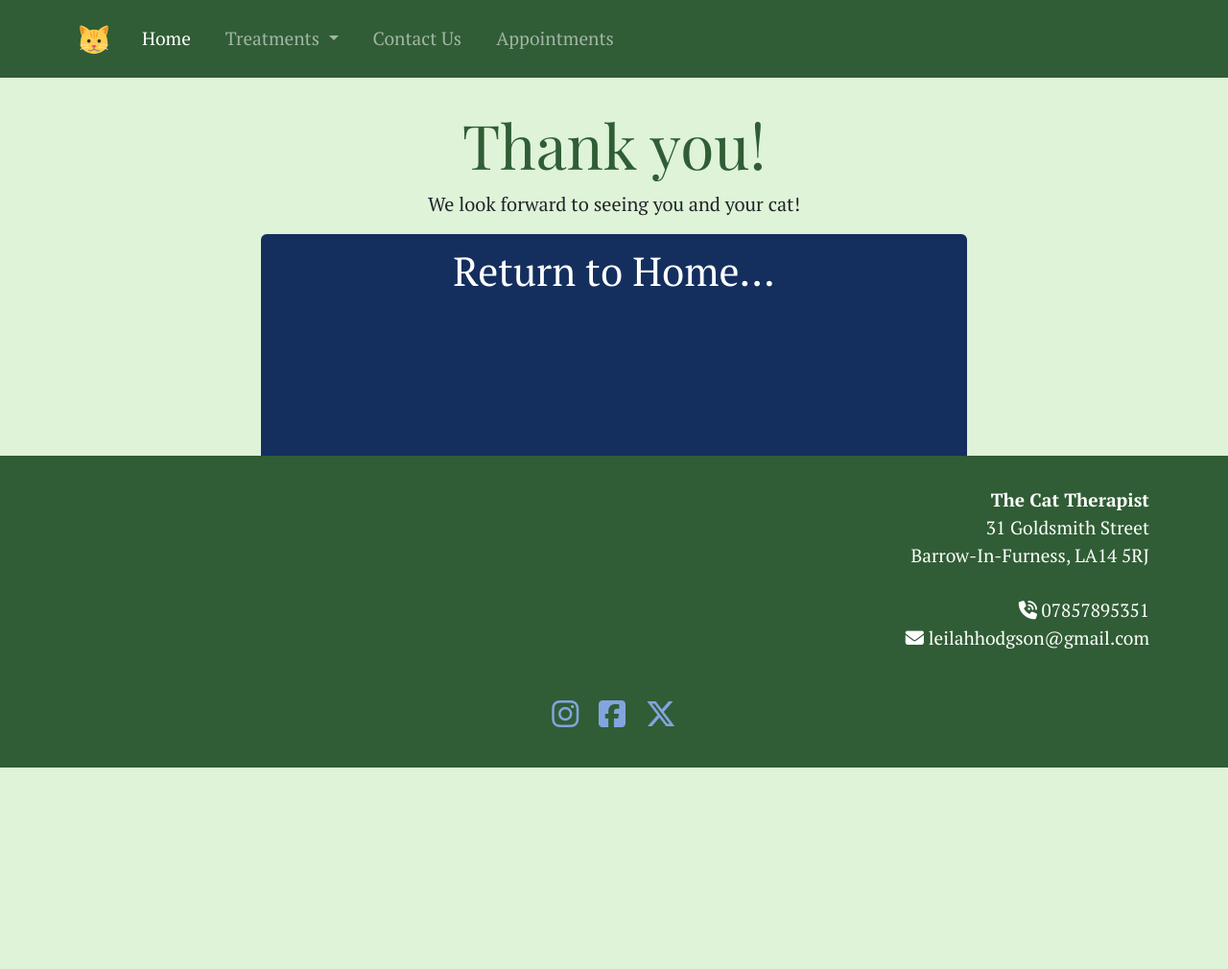
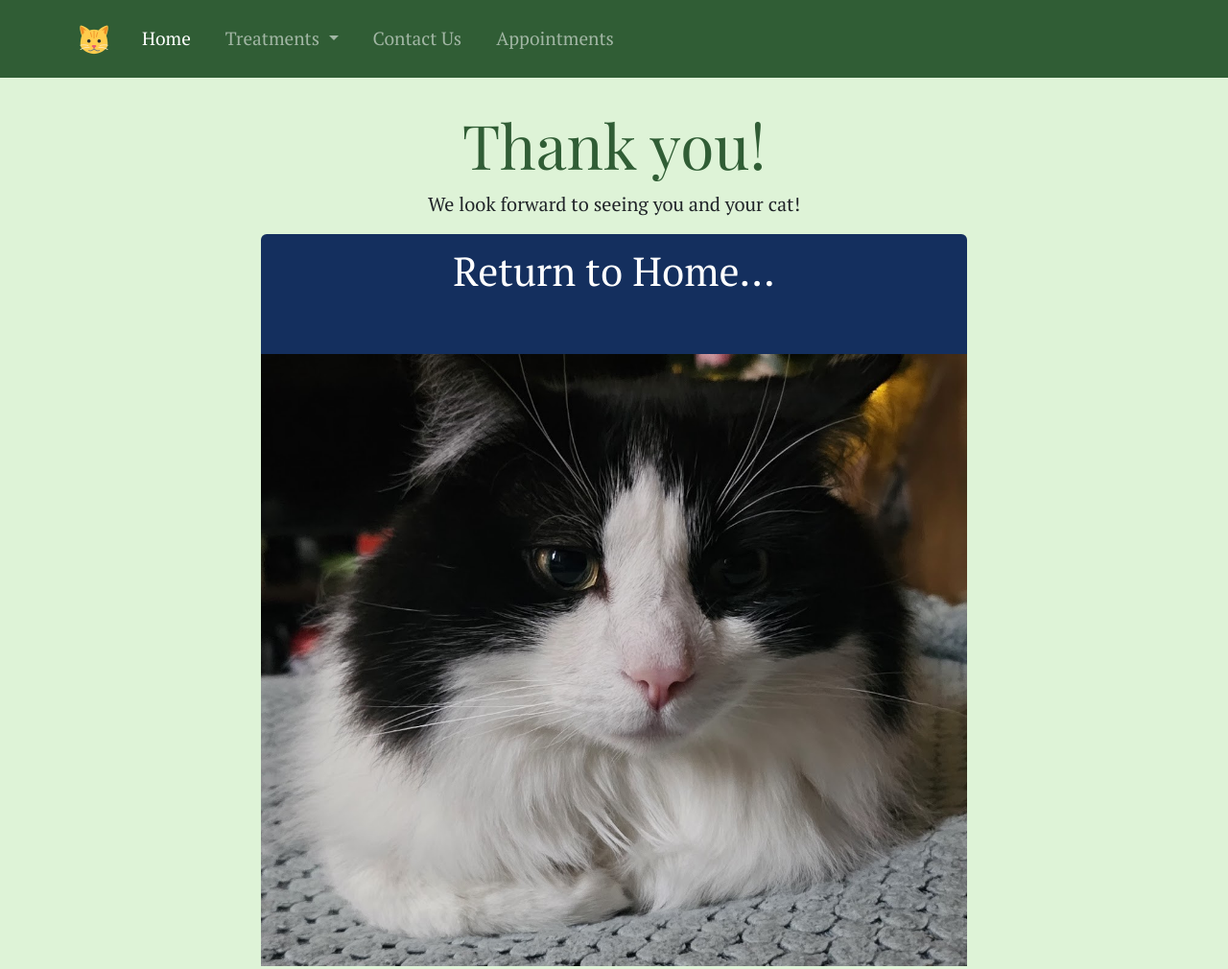
Before and after one commit to LeilsEloise/the-cat-therapist, a plain HTML site: page success.html in a window 1280 px wide. Shown: the top 1010 px of the page at 96% size. Before the commit the page ends 800 px from the top, so only its background shows below. Drawn offline with nearby package versions, Linux system fonts and the light colour scheme; a web font is replaced by a local one.

```diff
--- a/success.html
+++ b/success.html
@@ -66,6 +66,11 @@
                 <a href="index.html" class="btn custom-button-outline mb-5">Return to Home...</a>
             </div>
         </div>
+          <div class="row justify-content-center">
+            <div class="col-12 col-md-8">
+              <img src="assets/images/RuLookingCalm.jpg" class="d-block w-100" alt="Ru looking calm">
+              </div>
+              </div>
     </main>
 
   <!-- Footer / Contact Section -->
```
Also changed, not shown: assets/images/Success button too large.png (added), assets/images/Success html after.png (added), assets/images/Success html before changes.png (added), assets/images/Success page new.png (added), 1 other file.
